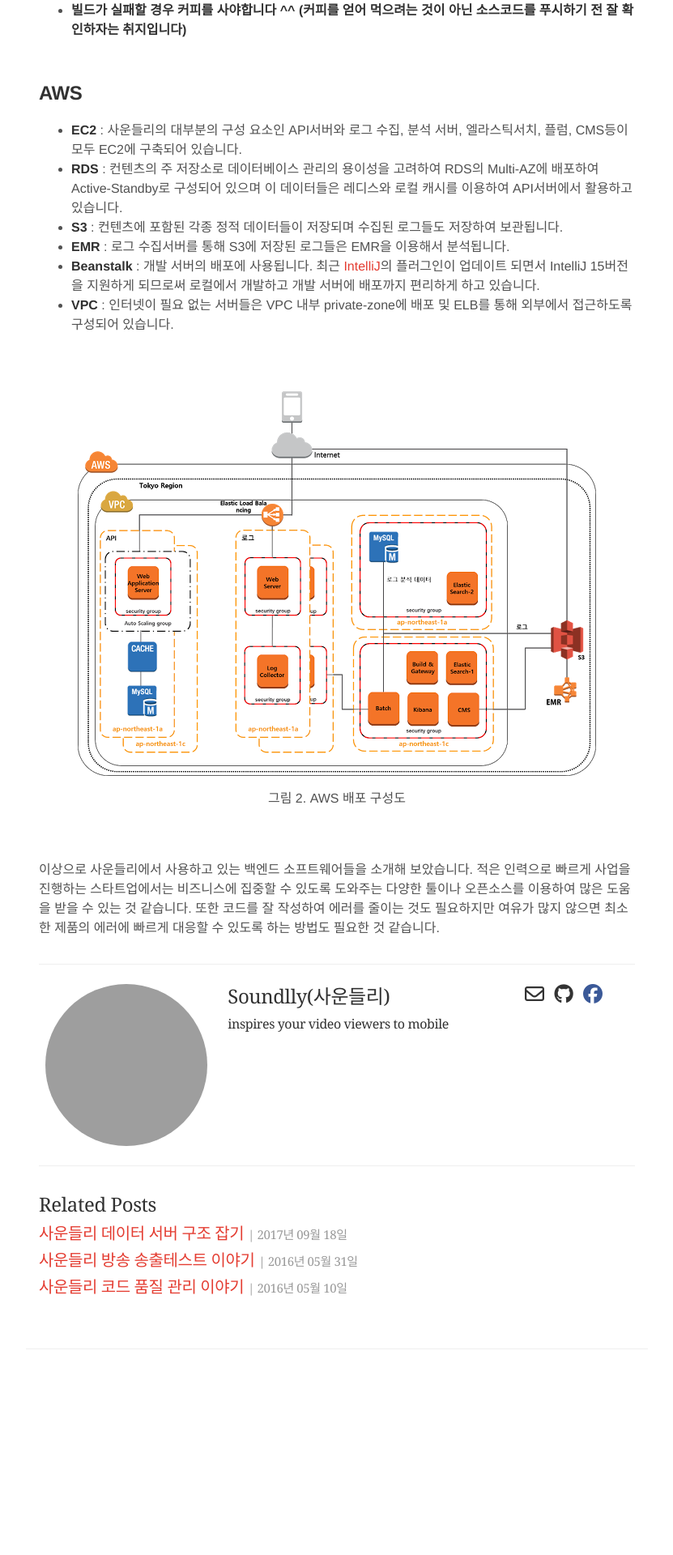
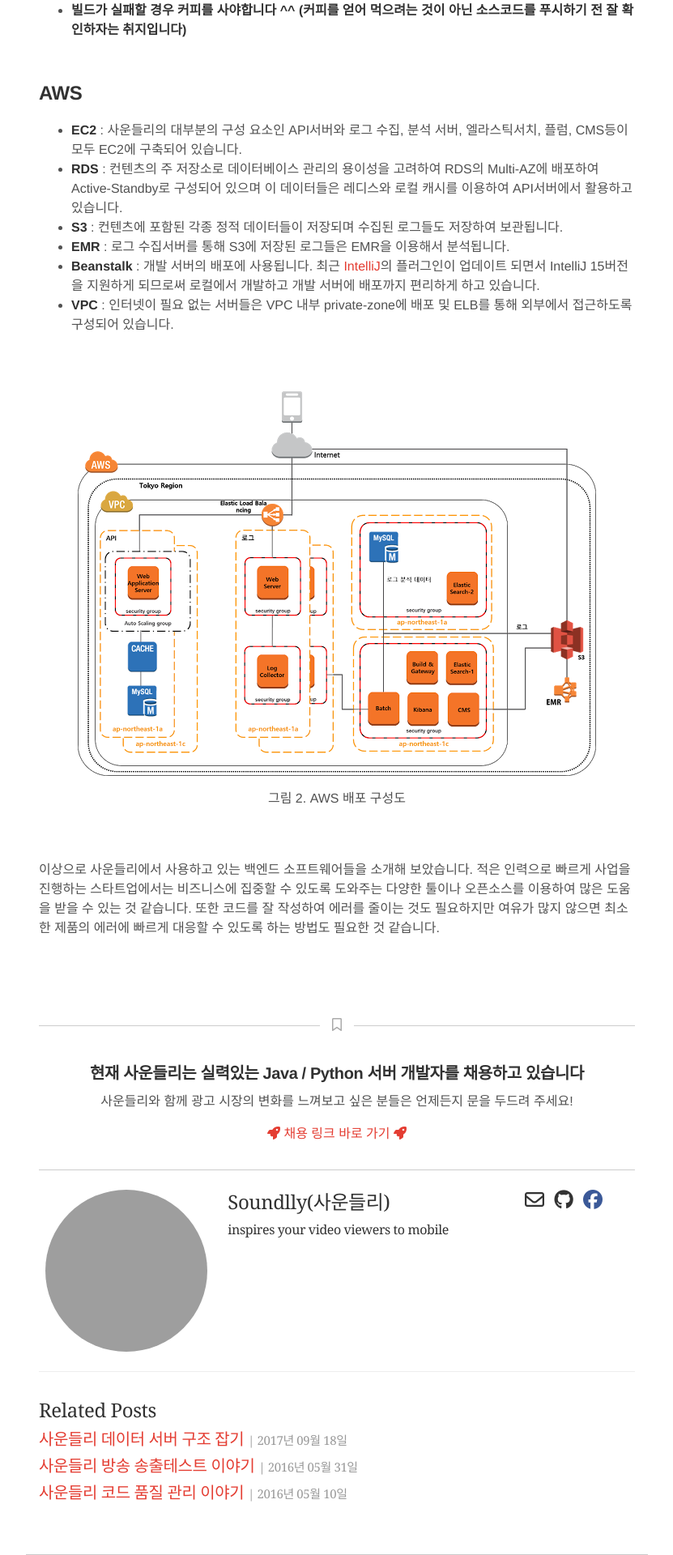
Before and after one commit to mwasa/soundlly.github.io, a Jekyll site: the page built from _posts/2016-03-29-soundlly-backend-story.md, in a window 1280 px wide. Shown: the part 2299-4219 px from the top of the page at 81% size, without its empty margins (224-1055 px from the left). Built offline with Jekyll 4.4.1, drawn with Linux system fonts in a browser that asks for light colours; nearby versions of some CDN libraries; comment, search, counter and statistics services are not loaded; before the commit the page ends 3965 px from its top, so only the background shows below that; grey boxes are pictures that could not be loaded.

Commit message:
Recruiting Statements

```diff
--- a/_config.yml
+++ b/_config.yml
@@ -7,6 +7,7 @@
 description: ''
 url: https://soundlly.github.io
 paginate: 5
+recruiting: true
 
 # Plugins
 plugins: [jekyll-paginate]
--- /dev/null
+++ b/_includes/recruiting.html
@@ -0,0 +1,46 @@
+{% if site.recruiting %}
+<div class="recruiting">
+  <div class="horizon">
+    <span><i class="fa fa-bookmark-o" aria-hidden="true"></i></span>
+  </div>
+  <div class="description">
+    <h3>현재 사운들리는 실력있는 Java / Python 서버 개발자를 채용하고 있습니다</h3>
+    <p>사운들리와 함께 광고 시장의 변화를 느껴보고 싶은 분들은 언제든지 문을 두드려 주세요!</p>
+    <p>
+      <a href="https://www.rocketpunch.com/jobs/29983/%EC%9E%90%EB%B0%94%ED%8C%8C%EC%9D%B4%EC%8D%AC-%EC%84%9C%EB%B2%84-%EA%B0%9C%EB%B0%9C%EC%9E%90">
+        <i class="fa fa-rocket" aria-hidden="true"></i>&nbsp;채용 링크 바로 가기&nbsp;<i class="fa fa-rocket" aria-hidden="true"></i>
+      </a>
+    </p>
+  </div>
+</div>
+
+<style>
+  div.recruiting {
+    margin-top: 2rem;
+    padding-top: 2rem;
+    text-align: center;
+  }
+  div.recruiting div.horizon {
+    margin: 2rem auto;
+    position: relative;
+    z-index: 1;
+  }
+  div.recruiting div.horizon span {
+    background: #fff;
+    padding: 0 15px;
+    color: #aaa;
+  }
+  div.recruiting div.horizon:before {
+    border-top: 1px solid #ccc;
+    content:"";
+    margin: 0 auto;
+    position: absolute;
+    top: 50%; left: 0; right: 0; bottom: 0;
+    width: 100%;
+    z-index: -1;
+  }
+  div.recruiting div.description h3 {
+    font-weight: bold;
+  }
+</style>
+{% endif %}
--- a/_layouts/post.html
+++ b/_layouts/post.html
@@ -13,6 +13,7 @@
 
 <div class="content">
   {{ content }}
+  {% include recruiting.html %}
 </div>
 
 <div class="author-profile">
--- a/assets/css/common.css
+++ b/assets/css/common.css
@@ -30,7 +30,7 @@
 .content {
   padding-top: 1rem;
   padding-bottom: 1rem;
-  border-bottom: 1px solid #eee;
+  border-bottom: 1px solid #ccc;
 }
 
 /* Author Details */
```
